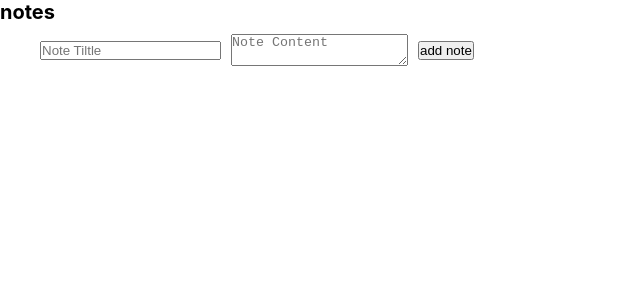
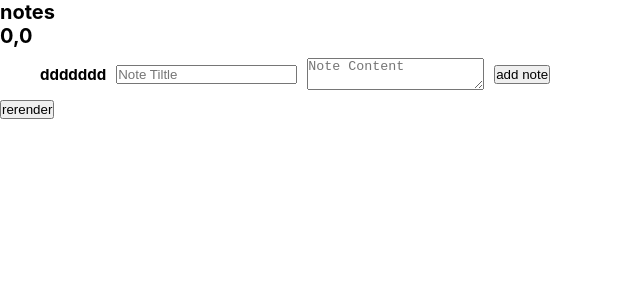
Before and after one commit to Natty-7r/forRedux, a React (Create React App) app: page / in a window 1280 px wide. Shown: the top 300 px of the page, without its empty margins (0-640 px from the left). Built offline with nearby package versions, Linux system fonts and the light colour scheme.

Commit message:
working on memo

```diff
--- a/src/components/Note.js
+++ b/src/components/Note.js
@@ -1,4 +1,4 @@
-import React, { useContext, useState, useEffect } from "react";
+import React, { useContext, useState, useEffect, memo, useMemo } from "react";
 import NoteContext from "../context/NoteContext";
 import useMousePosition from "../hooks/useMousePosition";
 
@@ -26,21 +26,22 @@ class Notes extends React.Component {
 }
 // Notes.contextType = NoteContext; // use of class.contextType
 
-const Note = ({ title, noteContent }) => {
+const Note = memo(function ({ title, noteContent }) {
   const { notesDispatch, name } = useContext(NoteContext);
-  const position = useMousePosition();
+  const noteReturned = useMemo(() => {
+    console.log("memorized note function  part ");
     const removeNote = (title) => {
       notesDispatch({ type: "remove", title });
     };
     return (
       <div className="note">
-      <h4>
-        {position.x},{position.y}
-      </h4>
+        <h4></h4>
         <h4>{title}</h4>
         <p>{noteContent}</p>
         <button onClick={(e) => removeNote(title)}> X</button>
       </div>
     );
-};
+  }, [title, noteContent]);
+  return noteReturned;
+});
 export default Note;
--- a/src/components/NoteApp.js
+++ b/src/components/NoteApp.js
@@ -1,12 +1,18 @@
-import { useEffect, useState, useReducer, useRef } from "react";
+import { useEffect, useState, useReducer, useRef, useMemo, memo } from "react";
 import notesReducer from "../reducers/note";
 import NoteForm from "./NoteForm";
 import NoteList from "./NoteList";
 import NoteContext from "../context/NoteContext";
-import note from "../reducers/note";
+import useMousePosition from "../hooks/useMousePosition";
 
 export default () => {
+  const [a, A] = useState(1);
   const title = useRef();
+  const position = useMousePosition();
+  const MemodForm = useMemo(() => {
+    const name = "runner running in code ";
+    return NoteForm;
+  }, [a]);
 
   const [lName, setLName] = useState("fek");
   const [notes, notesDispatch] = useReducer(notesReducer, []);
@@ -45,9 +51,14 @@ export default () => {
           else return null;
         }}
       </NoteContext.Consumer>
-      <h1>notes</h1>
+      <h1>
+        notes
+        <br />
+        {position.x},{position.y}
+      </h1>
       <NoteList />
-      <NoteForm ref={title} />
+      <MemodForm me="mm" />
+      <button onClick={(e) => A(a + 1)}>rerender</button>
     </NoteContext.Provider>
   );
 };
--- a/src/components/NoteForm.js
+++ b/src/components/NoteForm.js
@@ -1,9 +1,13 @@
-import { forwardRef, useContext, useRef, useState } from "react";
+import { forwardRef, useContext, useRef, useMemo, memo, useState } from "react";
 import NoteContext from "../context/NoteContext";
-import note from "../reducers/note";
+const d = () => {
+  console.log("ddd");
+  return <h2>ddddddd</h2>;
+};
+const Mine = memo(d);
 
-export default forwardRef((props, ref) => {
-  const onSubmit = () => {};
+const NoteForm = function () {
+  console.log("form compenent ");
   const title = useRef();
   const noteContent = useRef();
   const { notesDispatch } = useContext(NoteContext);
@@ -19,6 +23,7 @@ export default forwardRef((props, ref) => {
   };
   return (
     <div className="form">
+      <Mine />
       <input
         ref={title}
         type="text"
@@ -30,4 +35,6 @@ export default forwardRef((props, ref) => {
       <button onClick={addNotes}>add note</button>
     </div>
   );
-});
+};
+const memodForm = memo(NoteForm);
+export default memodForm;
--- a/src/components/NoteList.js
+++ b/src/components/NoteList.js
@@ -1,21 +1,10 @@
-import { useContext } from "react";
+import { useContext, useMemo } from "react";
 import Note from "./Note";
 import NoteContext from "../context/NoteContext";
 export default () => {
-  const { notes, removeNote, notesDispatch, name, lName, changeLName } =
-    useContext(NoteContext);
-  return (
-    <NoteContext.Provider
-      value={{
-        notes,
-        removeNote,
-        notesDispatch,
-        name: "natty",
-        lName,
-      }}>
-      {
-        //  overriding context value using provider
-      }
+  const { notes } = useContext(NoteContext);
+  const memorizedNotes = useMemo(() => {
+    return (
       <div className="note_list">
         {notes.map((note, index) => (
           <Note
@@ -25,6 +14,7 @@ export default () => {
           />
         ))}
       </div>
-    </NoteContext.Provider>
-  );
+    );
+  }, [notes]);
+  return memorizedNotes;
 };
```
Lines whose indentation alone changed are shown as unchanged.
